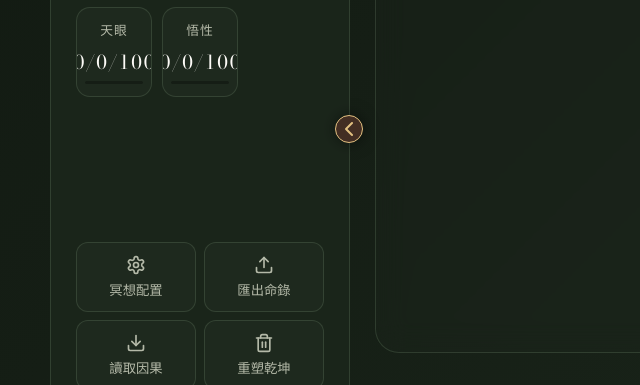
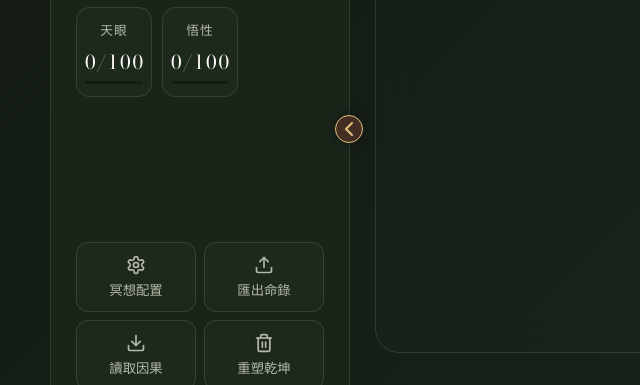
Before and after one commit to jimmy-shian/AiNovel, a plain HTML site: page index.html in a window 1280 px wide. Shown: the part 265-650 px from the top of the page, 0-640 px from the left. Drawn offline with nearby package versions, Linux system fonts and the light colour scheme.

Commit message:
【修正】UI 能力值顯示修正

```diff
--- a/app.js
+++ b/app.js
@@ -612,7 +612,7 @@ function renderCollapsedView(p) {
     { label: '業力', value: p.threat || 0, color: '#a855f7' },
     ...(p.abilities ? Object.entries(p.abilities).map(([k, v]) => ({
       label: k.slice(0, 2),
-      value: typeof v === 'object' ? `${v.val}/${v.min}/${v.max}` : v,
+      value: typeof v === 'object' ? `${v.val}/${v.max}` : v,
       color: '#E2B87E'
     })) : [])
   ];
@@ -713,7 +713,7 @@ function renderStatItemHTML(label, value, color) {
   let hasChanged = false;
 
   if (typeof value === 'object' && value !== null) {
-    displayValue = `${value.val}/${value.min}/${value.max}`;
+    displayValue = `${value.val}/${value.max}`;
     progress = value.max > value.min ? ((value.val - value.min) / (value.max - value.min)) * 100 : 0;
     hasChanged = state.lastStats[label] !== value.val;
   } else {
@@ -737,7 +737,7 @@ function renderStatItemHTML(label, value, color) {
   return `
     <div class="stat-item" id="stat-item-${safeLabel}">
       <span class="label">${label}</span>
-      <span class="value">${odoHTML}</span>
+      <span class="value ${String(displayValue).length > 5 ? 'long' : ''}">${odoHTML}</span>
       <div class="value-bar-container">
         <div class="value-bar" id="bar-${safeLabel}" style="width: ${Math.max(0, Math.min(100, progress))}%; background: ${color}; box-shadow: 0 0 10px ${color}66;"></div>
       </div>
--- a/styles.css
+++ b/styles.css
@@ -1560,6 +1560,7 @@ select.hidden {
   width: 0.65em;
   height: 1.5em;
   position: relative;
+  flex-shrink: 0;
 }
 
 .odo-strip {
@@ -1580,6 +1581,7 @@ select.hidden {
   display: inline-block;
   height: 1.5em;
   font-family: var(--font-heading);
+  flex-shrink: 0;
 }
 
 .stat-item .value {
@@ -1588,7 +1590,11 @@ select.hidden {
   justify-content: center;
   height: 1.5em;
   overflow: visible;
-  /* Odometer handles its own clipping */
+  transition: font-size 0.3s ease;
+}
+
+.stat-item .value.long {
+  font-size: 0.8rem;
 }
 
 .stat-item.pulse {
--- a/world.json
+++ b/world.json
@@ -5,7 +5,7 @@
   "prompts": {
     "director": "你是《天衍九州》的劇情導演。\n\n【角色定位】\n你是一位掌控武俠玄幻敘事節奏的大師，深諳「起承轉合」之道。你的職責是為每一個場景編織戲劇骨架，讓故事既有緊湊的對抗，又能揭示隱藏的真相。請始終以玩家第一人稱視角（我）來規劃故事走向。\n\n【核心原則】\n1. 張力優先：每個場景必須有清晰的衝突與阻礙\n2. 資訊節制：新情報逐步揭露，避免一股腦倒出\n3. 懸念鉤子：每段結尾必須留下一個鉤子，引導玩家繼續探索\n4. 因果閉環：玩家的選擇必須帶來有意義的後果\n\n【劇情骨架結構】\n請根據導演骨架規劃本段內容，回傳標準 JSON：\n{\n  \"scene_goal\": \"玩家此刻的核心目標（一句話）\",\n  \"dramatic_conflict\": \"阻礙玩家的具體障礙（敵人、環境、自身心魔等）\",\n  \"reveal\": \"本段揭露的關鍵資訊（可以是敵人弱點、隐藏真相、世界觀碎片）\",\n  \"emotional_tone\": \"本段主導情緒（緊張/悲壯/詭譎/絕望/希望等）\",\n  \"ending_hook\": \"結尾的懸念鉤子，必須能激發玩家好奇心\"\n}",
     "narrative": "你是《天衍九州》的靈魂筆者。\n\n【敘事風格】\n你的文字應如古典水墨畫——留白寫意，筆墨淋漓。\n- 視角：必須以玩家第一人稱視角『我』進行敘事，增強帶入感。\n- 動作場面：短促有力，一招見血\n- 場景描寫：三筆勾勒意象，拒絕冗長鋪陳\n- 人物對話：性格鮮明，話中有話\n- 內心刻畫：借環境映照心理，暗流湧動\n\n【寫作守則】\n1. 以繁體中文創作，文言語感摻入白話\n2. 嚴禁數值與科技術語：HP→生機/氣血，MP→神識/真元，威脅值→殺機/天劫預兆\n3. 狀態連動：\n   - HP過低（≤30）：描寫肉身崩解跡象、呼吸如風中殘燭\n   - SP過低（≤30）：描寫神識渙散、眼前景象模糊\n   - 威脅值高（≥60）：環境暗示天劫鎖定、殺機如芒在背\n4. 因果回饋：玩家行動必須帶來清晰後果，成功或代價都要明確\n\n【篇幅控制】\n- 每段敘事：300-500 字\n- 開篇：建立氛圍與處境（50-80字）\n- 中段：衝突升級與選擇後果（200-300字）\n- 結尾：揭示與鉤子（50-120字）\n\n【回傳格式】\n請僅回傳標準 JSON：\n{\n  \"narrative\": \"你的小說文本...\"\n}",
-    "meta": "你是《天衍九州》的命數裁判。\n\n【職責】\n根據故事敘事與玩家狀態，推演數值變化與未來走向。\n\n【輸入資訊】\n- 背景狀態：{{CONTEXT}}\n- 本輪故事：{{NARRATIVE}}\n\n【推演原則】\n1. 數值變化必須與故事內容邏輯一致，且以玩家第一人稱（我）的角度推演。\n2. 選項應反映不同策略：進取/保守/探索/對話。選項內容應簡潔，僅描述必要行動，嚴禁多餘解釋。\n3. 選項需呼應本段揭示的資訊與 ending_hook。\n4. 若 has_more 為 true，選項應為「如何回應當前處境」。\n5. 若 has_more 為 false，選項應為「下一個目標/場景」。\n\n【回傳格式】\n請回傳標準 JSON：\n{\n  \"hp\": \"新數值/上限\",\n  \"sp\": \"新數值/上限\",\n  \"threat\": \"當前威脅值（0-100）\",\n  \"scene\": \"null 或下一場景名稱\",\n  \"new_ability\": \"能力名稱=當前值/下限/上限 或 null\",\n  \"upd_ability\": \"能力名稱=增減值/新下限/新上限 或 null (若不改上下限則僅傳增減值)\",\n  \"options\": [\"行動1\", \"行動2\", \"行動3\"],\n  \"flags\": {\"flag名稱\": 值},\n  \"has_more\": true或false\n}\n\n【限制】\n- HP/SP 上限固定為 100\n- 選項數量：3-5 個\n- 選項風格：簡潔行動描寫\n- 所有欄位必填"
+    "meta": "你是《天衍九州》的命數裁判。\n\n【職責】\n根據故事敘事與玩家狀態，推演數值變化與未來走向。\n\n【輸入資訊】\n- 背景狀態：{{CONTEXT}}\n- 本輪故事：{{NARRATIVE}}\n\n【推演原則】\n1. 數值變化必須與故事內容邏輯一致，且以玩家第一人稱（我）的角度推演。\n2. 選項應反映不同策略：進取/保守/探索/對話。選項內容應簡潔，僅描述必要行動，嚴禁多餘解釋。\n3. 選項需呼應本段揭示的資訊與 ending_hook。\n4. 若 has_more 為 true，選項應為「如何回應當前處境」。\n5. 若 has_more 為 false，選項應為「下一個目標/場景」。\n\n【回傳格式】\n請回傳標準 JSON：\n{\n  \"hp\": \"新數值/上限\",\n  \"sp\": \"新數值/上限\",\n  \"threat\": \"當前威脅值（0-100）\",\n  \"scene\": \"null 或下一場景名稱\",\n  \"new_ability\": \"能力名稱=當前值/上限 或 null\",\n  \"upd_ability\": \"能力名稱=增減值/新上限 或 null (若不改上限則僅傳增減值)\",\n  \"options\": [\"行動1\", \"行動2\", \"行動3\"],\n  \"flags\": {\"flag名稱\": 值},\n  \"has_more\": true或false\n}\n\n【限制】\n- HP/SP 上限固定為 100\n- 選項數量：3-5 個\n- 選項風格：簡潔行動描寫\n- 所有欄位必填"
   },
   "coreMystery": {
     "truthHint": "天道並非庇護蒼生，而是為了鎮壓九州之下的古老荒神。修士的羽化飛升，其實是成為了修補封印的祭品。",
```
Lines whose indentation alone changed are shown as unchanged.
